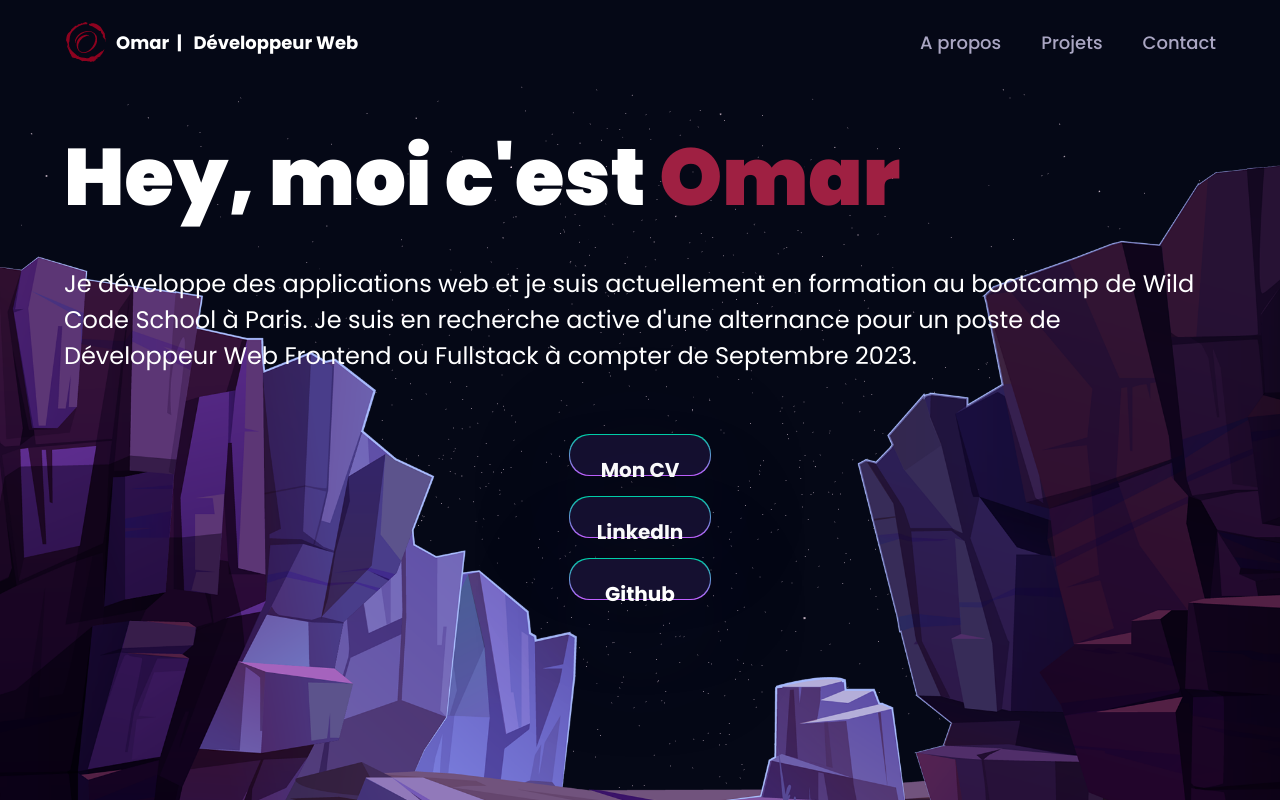
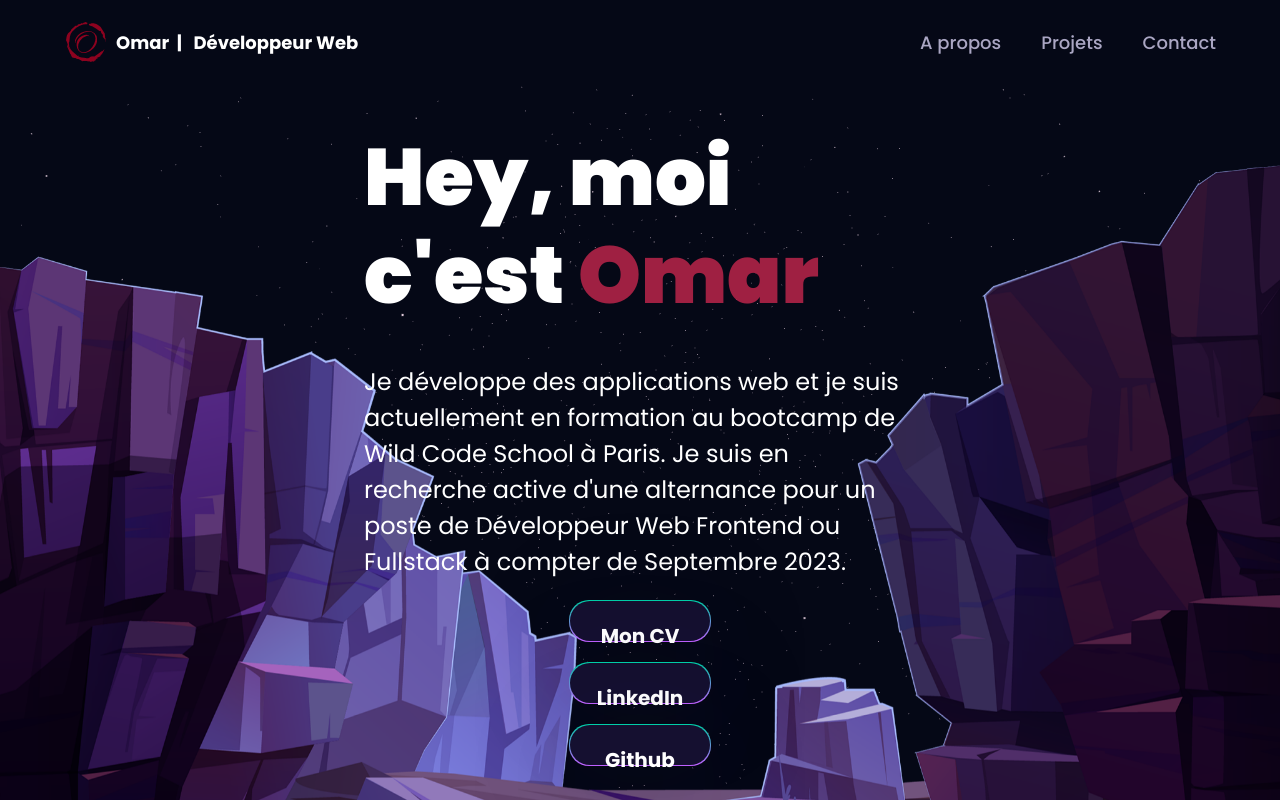
Before and after one commit to Omcci/3DPortfolio, a React (Vite) app: page / in a window 1280 px wide. Shown: the top 800 px of the page. Built offline with nearby package versions, Linux system fonts and the light colour scheme.

Commit message:
minor change  Hero section style

```diff
--- a/src/components/Hero.jsx
+++ b/src/components/Hero.jsx
@@ -34,7 +34,7 @@ const Hero = ({buttonHero}) => {
 
   return (
     <section className="mt-20 relative flex flex-col justify-start items-center w-full h-screen mx-auto">
-       <div className="absolute bottom-0">
+       <div className="absolute bottom-0 lg:mt-[200px] ">
           <img classname="z-1" src={mountain} alt="mountain" />
       </div>
 
@@ -66,15 +66,15 @@ const Hero = ({buttonHero}) => {
           {/* <div className="w-5 h-5 rounded-full bg-[#9F2042] parallax" data-speed="0.3" />
         <div className="w-1 sm:h-80 h-40 red-gradient parallax" data-speed="0.5" /> */}
 
-          <div>
+          <div className="" >
             <h1
-              className={`${styles.heroHeadText} text-white parallax mb-10`}
+              className={`${styles.heroHeadText} text-white parallax mb-10 lg:mx-[200px] xl:mx-[300px] `}
               data-speed="0.2"
             >
               Hey, moi c'est <span className="text-[#9F2042]">Omar</span>
             </h1>
             <p
-              className={`  text-[24px]  mt-2  parallax`}
+              className={`   mt-2 xl:mx-[300px] lg:mx-[200px] xs:text-[16px]  sm:text-[16px] md:text-[24px] parallax`}
               data-speed="0.4"
             >
               Je développe des applications web et je suis actuellement en
@@ -82,9 +82,7 @@ const Hero = ({buttonHero}) => {
               recherche active d'une alternance pour un poste de Développeur Web
               Frontend ou Fullstack à compter de Septembre 2023.
             </p>
-            <div className="flex mt-10 justify-center items-center">
-              <div className=""></div>
-            </div>
+
           </div>
         </div>
       {/* </div> */}
```
